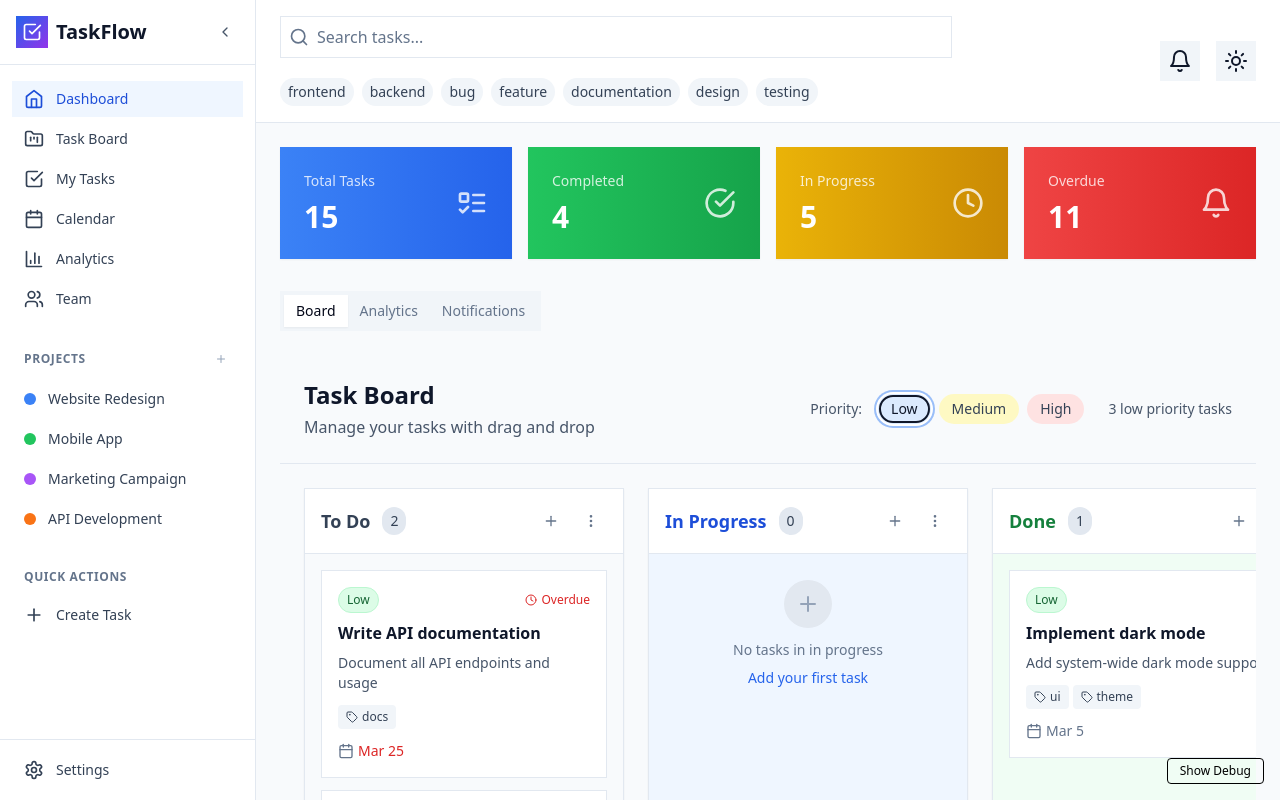
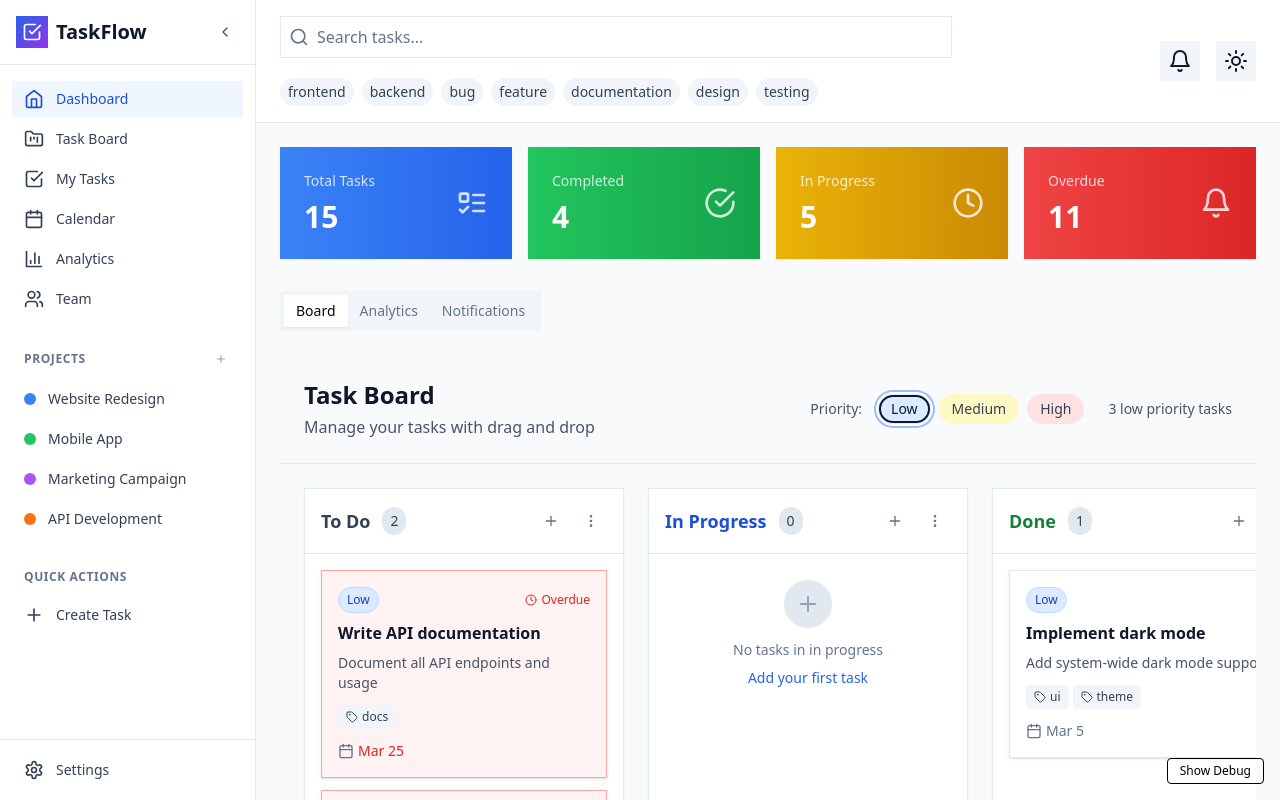
Before and after one commit to ParsaR082/Task-Manager, a Next.js app: page / in a window 1280 px wide. Both pictures are taken after a click on the button "Low". Built offline with nearby package versions, Linux system fonts and the light colour scheme.

Commit message:
added drag and drop

```diff
--- /dev/null
+++ b/components/strict-mode-droppable.tsx
@@ -0,0 +1,20 @@
+import { useEffect, useState } from 'react';
+import { Droppable, DroppableProps } from 'react-beautiful-dnd';
+
+export function StrictModeDroppable({ children, ...props }: DroppableProps) {
+  const [enabled, setEnabled] = useState(false);
+
+  useEffect(() => {
+    const animation = requestAnimationFrame(() => setEnabled(true));
+    return () => {
+      cancelAnimationFrame(animation);
+      setEnabled(false);
+    };
+  }, []);
+
+  if (!enabled) {
+    return null;
+  }
+
+  return <Droppable {...props}>{children}</Droppable>;
+}
--- a/components/task-board.tsx
+++ b/components/task-board.tsx
@@ -7,6 +7,7 @@ import { TaskColumn } from './task-column';
 import { motion, AnimatePresence } from 'framer-motion';
 import { getTasksByStatus } from '@/lib/data';
 import { PriorityFilter } from './priority-filter';
+import { StrictModeDroppable } from './strict-mode-droppable';
 
 interface TaskBoardProps {
   tasks: Task[];
@@ -66,10 +67,44 @@ export function TaskBoard({ tasks, onTaskMove }: TaskBoardProps) {
       const taskIndex = newTasks.findIndex(task => task.id === draggableId);
 
       if (taskIndex !== -1) {
-        newTasks[taskIndex] = {
-          ...newTasks[taskIndex],
+        // Create a new array with the task removed from its current position
+        const updatedTasks = [
+          ...newTasks.slice(0, taskIndex),
+          ...newTasks.slice(taskIndex + 1)
+        ];
+
+        // Get the task we're moving
+        const taskToMove = newTasks[taskIndex];
+
+        // Update the task's status
+        const updatedTask = {
+          ...taskToMove,
           status: destinationStatus
         };
+
+        // Find where to insert the task in its new column
+        const tasksInDestination = updatedTasks.filter(
+          task => task.status === destinationStatus
+        );
+
+        // Insert the task at the correct position
+        const insertIndex = updatedTasks.findIndex(
+          task => task.status === destinationStatus
+        );
+
+        if (insertIndex === -1) {
+          // If no tasks in destination, add to end
+          updatedTasks.push(updatedTask);
+        } else {
+          // Insert at the correct position
+          updatedTasks.splice(
+            insertIndex + destination.index,
+            0,
+            updatedTask
+          );
+        }
+
+        return updatedTasks;
       }
 
       return newTasks;
--- a/components/task-card.tsx
+++ b/components/task-card.tsx
@@ -2,9 +2,10 @@
 
 import React from 'react';
 import { Draggable } from 'react-beautiful-dnd';
-import { Calendar, Tag, Clock } from 'lucide-react';
+import { Calendar, Tag, Clock, GripVertical } from 'lucide-react';
 import { Task, TaskStatus } from '@/lib/types';
-import { clsx } from 'clsx';
+import { motion } from 'framer-motion';
+import { cn } from '@/lib/utils';
 
 interface TaskCardProps {
   task: Task;
@@ -12,44 +13,61 @@ interface TaskCardProps {
 }
 
 const priorityColors = {
-  low: 'bg-green-100 text-green-800 border-green-200',
-  medium: 'bg-yellow-100 text-yellow-800 border-yellow-200',
-  high: 'bg-orange-100 text-orange-800 border-orange-200'
-};
-
-const priorityColorsDark = {
-  low: 'dark:bg-green-900/20 dark:text-green-400 dark:border-green-800',
-  medium: 'dark:bg-yellow-900/20 dark:text-yellow-400 dark:border-yellow-800',
-  high: 'dark:bg-orange-900/20 dark:text-orange-400 dark:border-orange-800'
+  low: 'bg-blue-100 text-blue-800 border-blue-200 dark:bg-blue-900/30 dark:text-blue-300 dark:border-blue-800/50',
+  medium: 'bg-yellow-100 text-yellow-800 border-yellow-200 dark:bg-yellow-900/30 dark:text-yellow-300 dark:border-yellow-800/50',
+  high: 'bg-red-100 text-red-800 border-red-200 dark:bg-red-900/30 dark:text-red-300 dark:border-red-800/50'
 };
 
 export function TaskCard({ task, index }: TaskCardProps) {
-  const isOverdue = new Date(task.dueDate) < new Date() && task.status !== 'done';
+  const isOverdue = new Date(task.dueDate) < new Date() && task.status !== TaskStatus.DONE;
 
   return (
     <Draggable draggableId={task.id} index={index}>
       {(provided, snapshot) => (
-        <div
+        <motion.div
           ref={provided.innerRef}
           {...provided.draggableProps}
-          {...provided.dragHandleProps}
-          className={clsx(
-            'group relative bg-white dark:bg-slate-800 rounded-lg border border-slate-200 dark:border-slate-700 p-4 mb-3 transition-all duration-200 cursor-grab active:cursor-grabbing',
-            'hover:shadow-md hover:border-slate-300 dark:hover:border-slate-600',
-            'hover-scale animate-fade-in',
-            snapshot.isDragging && 'shadow-lg rotate-2 scale-105',
-            isOverdue && 'border-red-300 dark:border-red-800 bg-red-50 dark:bg-red-900/10'
+          initial={false}
+          animate={{
+            scale: snapshot.isDragging ? 1.05 : 1,
+            rotate: snapshot.isDragging ? 2 : 0,
+            boxShadow: snapshot.isDragging
+              ? '0 10px 25px -5px rgba(0, 0, 0, 0.1), 0 8px 10px -6px rgba(0, 0, 0, 0.1)'
+              : '0 1px 3px 0 rgba(0, 0, 0, 0.1), 0 1px 2px -1px rgba(0, 0, 0, 0.1)'
+          }}
+          transition={{
+            type: 'spring',
+            stiffness: 400,
+            damping: 25
+          }}
+          className={cn(
+            'group relative bg-white dark:bg-slate-800 rounded-lg border p-4 mb-3',
+            'hover:border-slate-300 dark:hover:border-slate-600',
+            'transition-colors duration-200',
+            isOverdue
+              ? 'border-red-300 dark:border-red-800 bg-red-50 dark:bg-red-900/10'
+              : 'border-slate-200 dark:border-slate-700'
           )}
         >
+          {/* Drag Handle */}
+          <div
+            {...provided.dragHandleProps}
+            className={cn(
+              'absolute top-0 right-0 bottom-0 px-2 flex items-center justify-center',
+              'cursor-grab active:cursor-grabbing',
+              'text-slate-400 hover:text-slate-600 dark:text-slate-500 dark:hover:text-slate-300',
+              'opacity-0 group-hover:opacity-100 transition-opacity duration-200'
+            )}
+          >
+            <GripVertical className="w-4 h-4" />
+          </div>
+
           {/* Priority Badge */}
           <div className="flex items-center justify-between mb-2">
-            <span
-              className={clsx(
-                'inline-flex items-center px-2 py-1 rounded-full text-xs font-medium border',
-                priorityColors[task.priority],
-                priorityColorsDark[task.priority]
-              )}
-            >
+            <span className={cn(
+              'inline-flex items-center px-2 py-1 rounded-full text-xs font-medium border',
+              priorityColors[task.priority]
+            )}>
               {task.priority.charAt(0).toUpperCase() + task.priority.slice(1)}
             </span>
             {isOverdue && (
@@ -61,7 +79,7 @@ export function TaskCard({ task, index }: TaskCardProps) {
           </div>
 
           {/* Task Title */}
-          <h3 className="font-semibold text-slate-900 dark:text-slate-100 mb-2 line-clamp-2">
+          <h3 className="font-semibold text-slate-900 dark:text-slate-100 mb-2 line-clamp-2 pr-8">
             {task.title}
           </h3>
 
@@ -89,7 +107,9 @@ export function TaskCard({ task, index }: TaskCardProps) {
           <div className="flex items-center justify-between text-sm text-slate-500 dark:text-slate-400">
             <div className="flex items-center">
               <Calendar className="w-4 h-4 mr-1" />
-              <span className={clsx(isOverdue && 'text-red-600 dark:text-red-400 font-medium')}>
+              <span className={cn(
+                isOverdue && 'text-red-600 dark:text-red-400 font-medium'
+              )}>
                 {new Date(task.dueDate).toLocaleDateString('en-US', {
                   month: 'short',
                   day: 'numeric'
@@ -97,17 +117,7 @@ export function TaskCard({ task, index }: TaskCardProps) {
               </span>
             </div>
           </div>
-
-          {/* Drag Indicator */}
-          <div
-            className={clsx(
-              'absolute top-2 right-2 opacity-0 group-hover:opacity-100 transition-opacity',
-              'w-2 h-8 bg-slate-300 dark:bg-slate-600 rounded-full',
-              'before:content-[""] before:absolute before:top-1 before:left-0 before:w-2 before:h-1 before:bg-slate-400 dark:before:bg-slate-500 before:rounded-full',
-              'after:content-[""] after:absolute after:bottom-1 after:left-0 after:w-2 after:h-1 after:bg-slate-400 dark:after:bg-slate-500 after:rounded-full'
-            )}
-          />
-        </div>
+        </motion.div>
       )}
     </Draggable>
   );
--- a/components/task-column.tsx
+++ b/components/task-column.tsx
@@ -1,12 +1,12 @@
 'use client';
 
 import React from 'react';
-import { Droppable } from 'react-beautiful-dnd';
 import { Task, TaskStatus } from '@/lib/types';
 import { TaskCard } from './task-card';
 import { Plus, MoreVertical } from 'lucide-react';
-import { motion } from 'framer-motion';
+import { motion, AnimatePresence } from 'framer-motion';
 import { cn } from '@/lib/utils';
+import { StrictModeDroppable } from './strict-mode-droppable';
 
 interface TaskColumnProps {
   title: string;
@@ -70,31 +70,47 @@ export function TaskColumn({ title, status, tasks, onAddTask }: TaskColumnProps)
       </div>
 
       {/* Droppable Area */}
-      <Droppable droppableId={status}>
+      <StrictModeDroppable droppableId={status}>
         {(provided, snapshot) => (
-          <div
+          <motion.div
             ref={provided.innerRef}
             {...provided.droppableProps}
+            animate={{
+              backgroundColor: snapshot.isDraggingOver
+                ? 'rgba(59, 130, 246, 0.1)'
+                : 'transparent',
+              transition: { duration: 0.2 }
+            }}
             className={cn(
               'flex-1 p-4 min-h-[200px] transition-all duration-200',
               statusColors[status],
-              snapshot.isDraggingOver && 'ring-2 ring-blue-400 ring-opacity-50 bg-blue-100/50 dark:bg-blue-900/30'
+              snapshot.isDraggingOver && [
+                'ring-2 ring-blue-400 dark:ring-blue-500 ring-opacity-50',
+                'border-blue-300 dark:border-blue-600'
+              ]
             )}
           >
             {/* Tasks List */}
-            <div className="space-y-3">
+            <AnimatePresence mode="popLayout">
+              <motion.div
+                className="space-y-3"
+                layout
+              >
                 {tasks.map((task, index) => (
                   <TaskCard key={task.id} task={task} index={index} />
                 ))}
                 {provided.placeholder}
-            </div>
+              </motion.div>
+            </AnimatePresence>
 
             {/* Empty State */}
+            <AnimatePresence>
               {tasks.length === 0 && !snapshot.isDraggingOver && (
                 <motion.div
-                initial={{ opacity: 0 }}
-                animate={{ opacity: 1 }}
-                transition={{ delay: 0.2 }}
+                  initial={{ opacity: 0, y: 10 }}
+                  animate={{ opacity: 1, y: 0 }}
+                  exit={{ opacity: 0, y: -10 }}
+                  transition={{ duration: 0.2 }}
                   className="flex flex-col items-center justify-center h-32 text-center"
                 >
                   <div className="w-12 h-12 rounded-full bg-slate-200 dark:bg-slate-700 flex items-center justify-center mb-3">
@@ -113,22 +129,32 @@ export function TaskColumn({ title, status, tasks, onAddTask }: TaskColumnProps)
                   )}
                 </motion.div>
               )}
+            </AnimatePresence>
 
             {/* Drag Over Indicator */}
+            <AnimatePresence>
               {snapshot.isDraggingOver && tasks.length === 0 && (
                 <motion.div
                   initial={{ opacity: 0, scale: 0.95 }}
                   animate={{ opacity: 1, scale: 1 }}
-                className="flex items-center justify-center h-32 border-2 border-dashed border-blue-300 dark:border-blue-600 rounded-lg"
+                  exit={{ opacity: 0, scale: 0.95 }}
+                  transition={{ type: "spring", stiffness: 400, damping: 25 }}
+                  className={cn(
+                    'absolute inset-4 border-2 border-dashed rounded-lg',
+                    'flex items-center justify-center',
+                    'border-blue-300 dark:border-blue-600',
+                    'bg-blue-50 dark:bg-blue-900/20'
+                  )}
                 >
                   <p className="text-blue-600 dark:text-blue-400 font-medium">
                     Drop task here
                   </p>
                 </motion.div>
               )}
-          </div>
+            </AnimatePresence>
+          </motion.div>
         )}
-      </Droppable>
+      </StrictModeDroppable>
     </motion.div>
   );
 }
```
Lines whose indentation alone changed are shown as unchanged.
